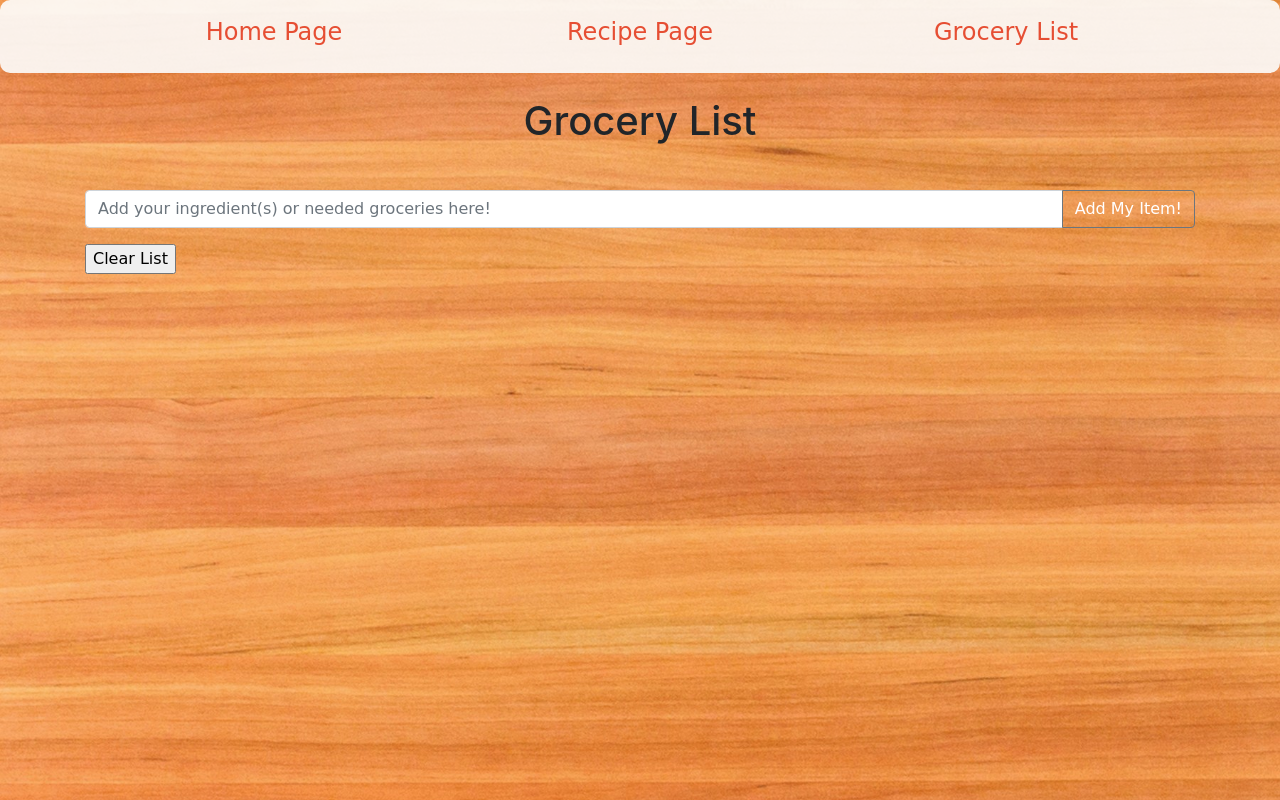
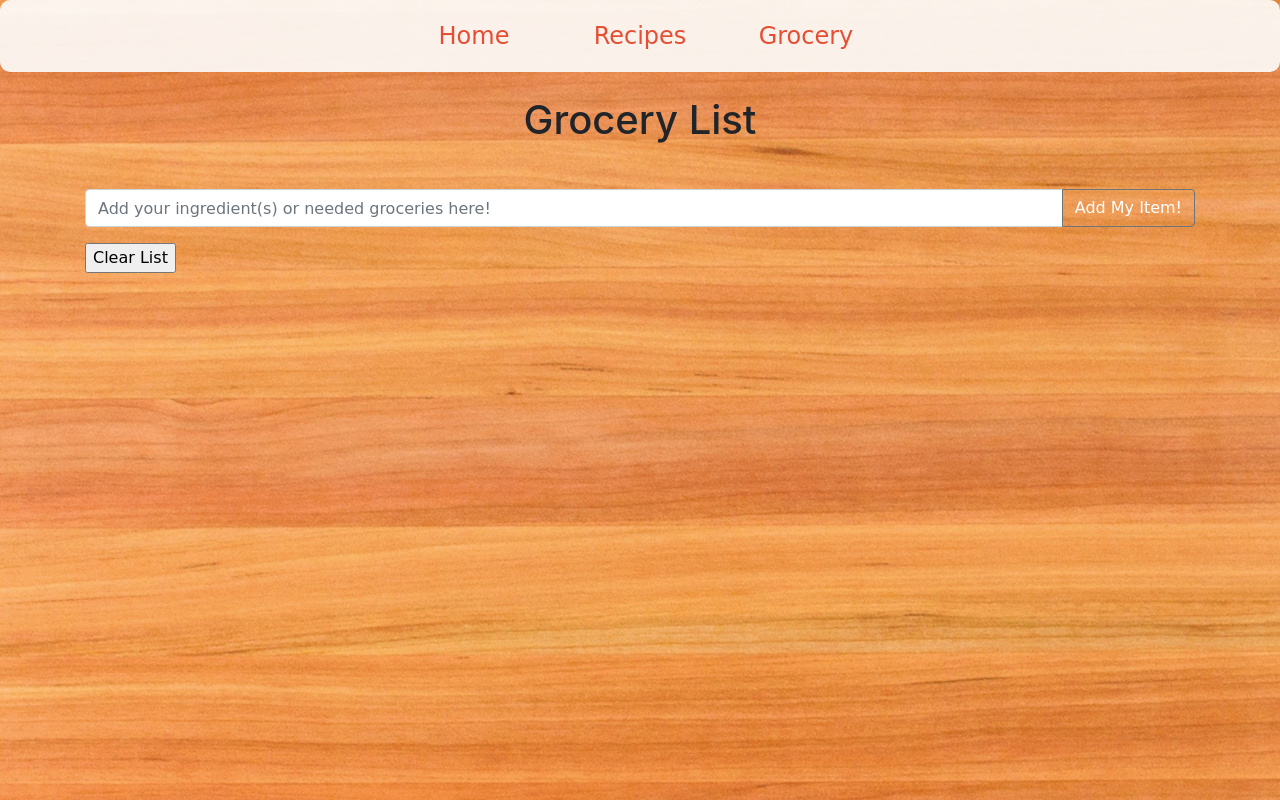
Before and after one commit to tingtingctt/Home-Chef, a plain HTML site: page grocerylist.html in a window 1280 px wide. Drawn offline with nearby package versions, Linux system fonts and the light colour scheme; a web font is replaced by a local one.

Commit message:
nav bar and font adjustment

```diff
--- a/grocerylist.css
+++ b/grocerylist.css
@@ -21,3 +21,30 @@ height: 24px;
 .line-over {
     text-decoration: line-through;
 }
+
+/* Font */
+
+font-family: 'Arima Madurai', cursive;
+
+
+/* Nav Bar */
+
+.navbar{
+    background-color:hsla(60, 20%, 99%, 0.9);
+    border-radius: 0px 0px 10px 10px;
+}
+.nav-link{
+    padding: 10px;
+    text-align: center;
+    width: 166px;
+    margin: auto 100px auto 100px;
+    font-size: 24px;
+    color: hsla(9, 78%, 55%, 1);
+}
+.nav-link:hover{
+    color: hsla(0, 50%, 49%, 1);
+    font-size: 25px;
+}
+.nav-item.nav-link{
+    text-align: center;
+}
--- a/grocerylist.html
+++ b/grocerylist.html
@@ -10,7 +10,7 @@
     <link href="https://fonts.googleapis.com/css2?family=Courgette&display=swap" rel="stylesheet">
     <link rel="stylesheet" href="grocerylist.css">
     <link rel="shortcut icon" type="image/png" href="assets/TT Images/food.jpeg">
-
+    <link href="https://fonts.googleapis.com/css2?family=Arima+Madurai&display=swap" rel="stylesheet">
 
 </head>
 
@@ -18,18 +18,23 @@
 
     <!-- Nav Bar -->
 
-    <nav class="navbar navbar-expand-lg" id="navigation">
+    <nav class="navbar">
+        <ul class="nav justify-content-center mx-auto">
 
+            <li class="nav-item">
 
-        <div class="collapse navbar-collapse" id="navbarNavAltMarkup">
-            <div class="navbar-nav ml-auto mr-auto">
+                 <a class="nav-link mx-auto" href="index.html">Home</a>
+            </li>
 
-                <a class="nav-item nav-link" href="index.html"><h4>Home Page</h4></a>
-                <a class="nav-item nav-link" href="recipe.html"><h4>Recipe Page</h4></a>
-                <a class="nav-item nav-link" href="grocery.html"><h4>Grocery List</h4></a>
+            <li class="nav-item">
 
-            </div>
-        </div>
+                <a class="nav-link mx-auto" href="recipe.html">Recipes</a>
+            </li>
+
+            <li class="nav-item">
+
+                <a class="nav-link active mx-auto" href="grocerylist.html">Grocery</a>
+            </li>
     </nav>
 
 <br>
```
